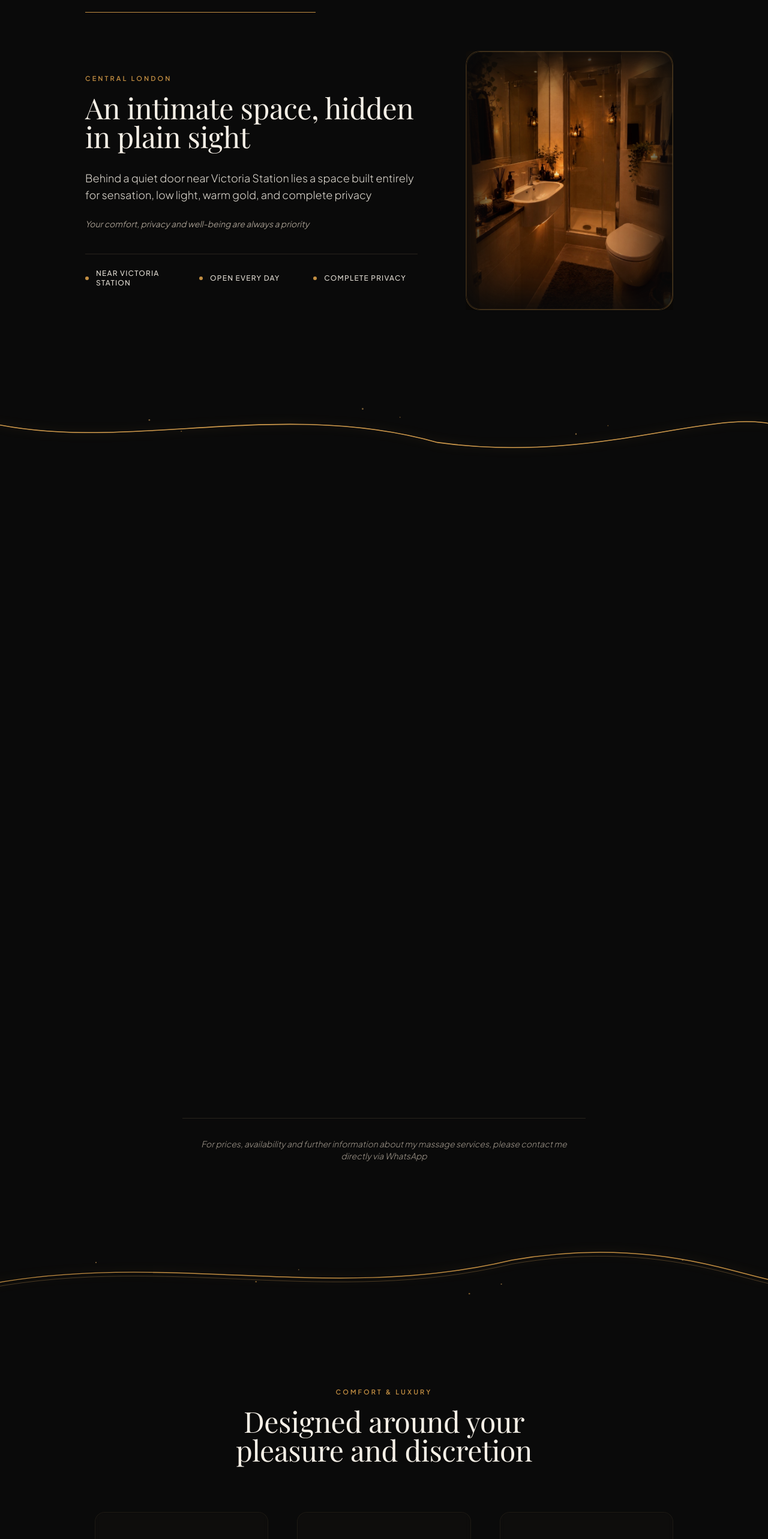
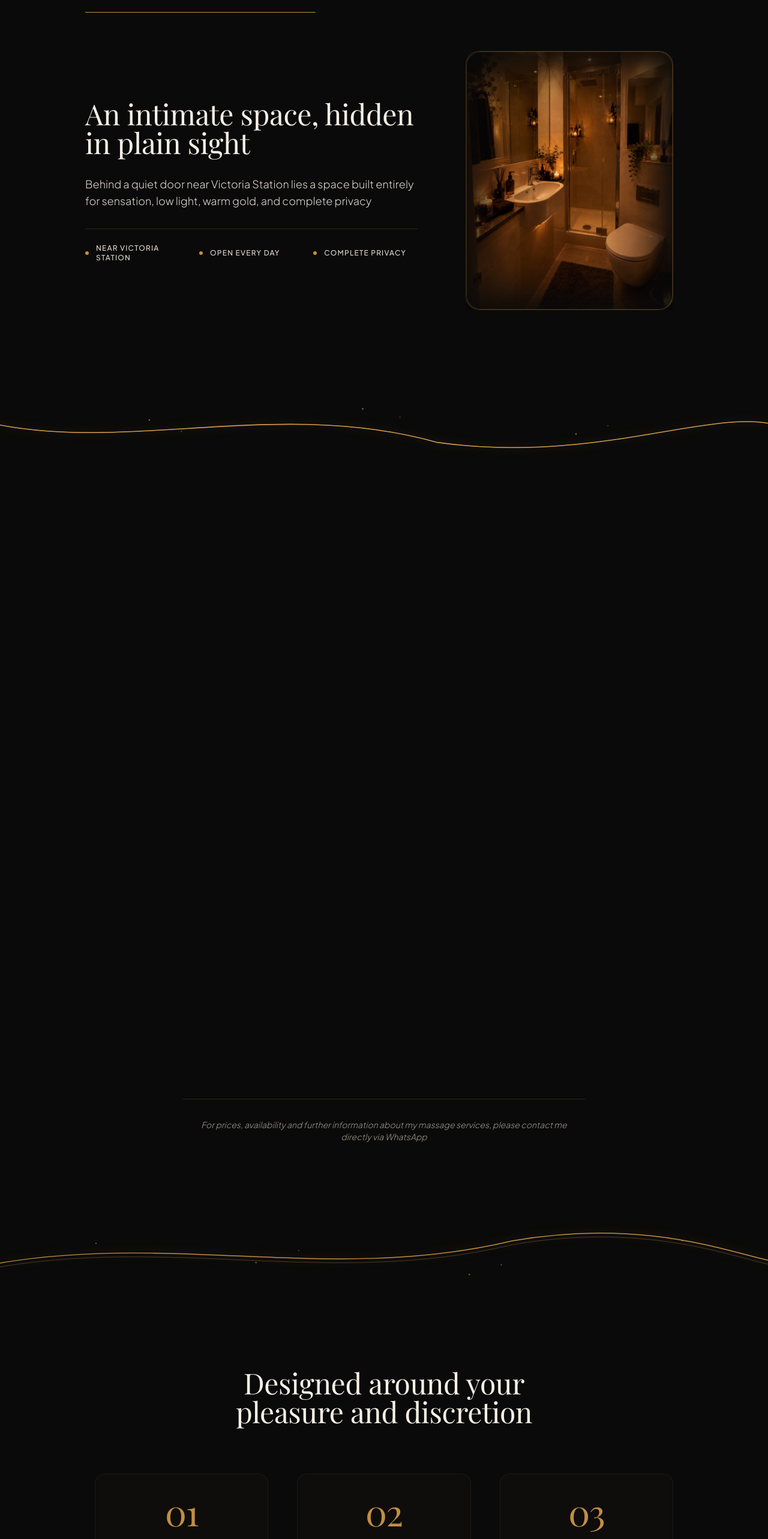
Before and after one commit to carolzinh427-beep/nuru, a React (Vite) app: page / in a window 1280 px wide. Shown: the part 1100-3666 px from the top of the page at 60% size. Built offline with nearby package versions, Linux system fonts and the light colour scheme; a web font is replaced by a local one.

Commit message:
feat: remove Central London and comfort note from intro section, and remove all eyebrow subtitle tags before section titles

```diff
--- a/src/components/BookingSection.jsx
+++ b/src/components/BookingSection.jsx
@@ -113,10 +113,6 @@ export function BookingSection() {
     >
       <div className="container-max">
         <div className="max-w-2xl mx-auto flex flex-col items-center text-center px-4">
-          <span className="eyebrow mb-4 block text-center">
-            {t.booking.eyebrow}
-          </span>
-
           <h2 className="text-3xl sm:text-4xl md:text-5xl font-serif text-cream-text font-normal leading-tight mb-4 text-center">
             {t.booking.title}
           </h2>
--- a/src/components/ContactSection.jsx
+++ b/src/components/ContactSection.jsx
@@ -47,8 +47,6 @@ export function ContactSection() {
     >
       <div className="container-max">
         <div ref={contentRef} className="max-w-3xl mx-auto flex flex-col items-center text-center px-4">
-          <span className="eyebrow mb-4 inline-block text-center">{t.contact.eyebrow}</span>
-
           <h2 className="text-4xl sm:text-5xl md:text-6xl font-serif text-cream-text font-normal leading-tight mb-8 text-center">
             {t.contact.title}
           </h2>
--- a/src/components/ExperienceSection.jsx
+++ b/src/components/ExperienceSection.jsx
@@ -65,7 +65,6 @@ export function ExperienceSection() {
       <div className="container-max">
         {/* Header: Centered */}
         <div className="max-w-2xl mx-auto text-center mb-16 sm:mb-20 px-4">
-          <span className="eyebrow mb-4 block text-center">{t.experience.eyebrow}</span>
           <h2 className="text-3xl sm:text-4xl md:text-5xl font-serif text-cream-text font-normal leading-tight text-center">
             {t.experience.title}
           </h2>
--- a/src/components/IntroSection.jsx
+++ b/src/components/IntroSection.jsx
@@ -91,18 +91,12 @@ export function IntroSection() {
         <div className="grid grid-cols-1 lg:grid-cols-12 gap-12 lg:gap-16 items-center">
           {/* Text Column */}
           <div ref={textColRef} className="lg:col-span-7 flex flex-col justify-center">
-            <span className="eyebrow mb-4 block">{t.intro.eyebrow}</span>
-
             <h2 className="text-3xl sm:text-4xl md:text-5xl font-serif text-cream-text font-normal leading-tight mb-8">
               {t.intro.title}
             </h2>
 
-            <p className="text-base sm:text-lg text-cream-text/90 font-light leading-relaxed mb-6 max-w-xl">
+            <p className="text-base sm:text-lg text-cream-text/90 font-light leading-relaxed mb-8 max-w-xl">
               {t.intro.text}
-            </p>
-
-            <p className="text-sm text-gray-warm font-normal italic mb-10 max-w-lg">
-              {t.intro.note}
             </p>
 
             {/* Three indicators */}
--- a/src/components/LocationSection.jsx
+++ b/src/components/LocationSection.jsx
@@ -70,8 +70,6 @@ export function LocationSection() {
         <div className="grid grid-cols-1 lg:grid-cols-12 gap-12 lg:gap-16 items-center">
           {/* Left Text Column */}
           <div ref={leftColRef} className="lg:col-span-6 flex flex-col justify-center">
-            <span className="eyebrow mb-4 block">{t.location.eyebrow}</span>
-
             <h2 className="text-3xl sm:text-4xl md:text-5xl font-serif text-cream-text font-normal leading-tight mb-8">
               {t.location.title}
             </h2>
--- a/src/components/MassageMenu.jsx
+++ b/src/components/MassageMenu.jsx
@@ -69,7 +69,6 @@ export function MassageMenu() {
       <div className="container-max">
         {/* Header: Centered */}
         <div ref={headerRef} className="max-w-2xl mx-auto text-center mb-16 sm:mb-20 px-4">
-          <span className="eyebrow mb-4 block text-center">{t.menu.eyebrow}</span>
           <h2 className="text-3xl sm:text-4xl md:text-5xl font-serif text-cream-text font-normal leading-tight mb-6 text-center">
             {t.menu.title}
           </h2>
```
